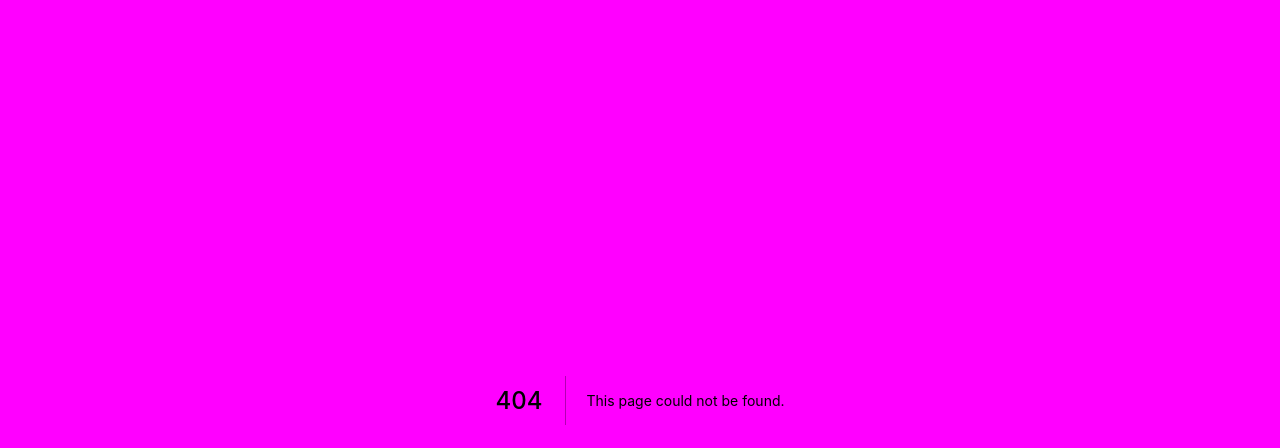
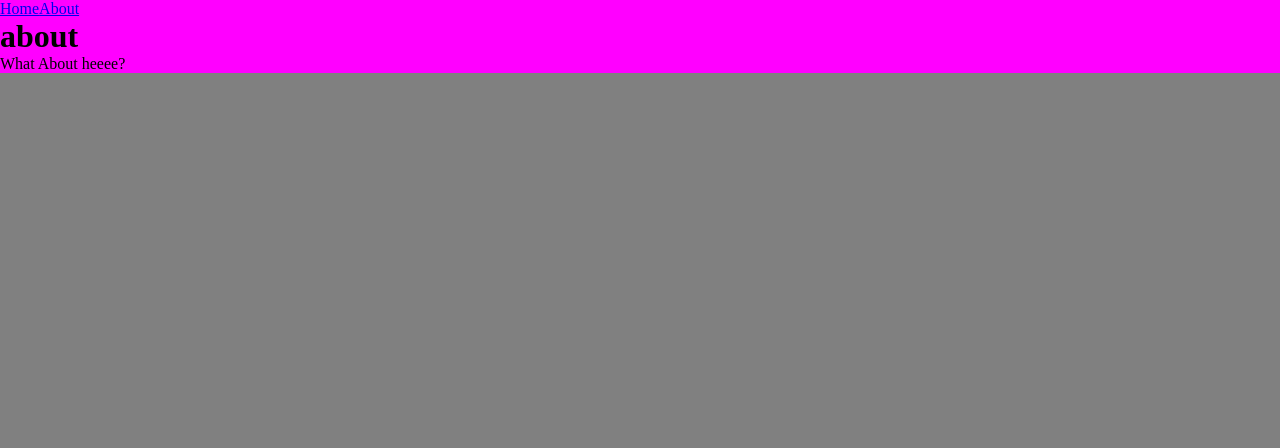
Before and after one commit to git-katalist/climb, a Next.js app: page /about in a window 1280 px wide. Before the commit this address had no page. Shown: the top 448 px of the page. Built offline with nearby package versions, Linux system fonts and the light colour scheme; a web font is replaced by a local one.

Commit message:
_app.js changed

```diff
--- a/pages/_app.js
+++ b/pages/_app.js
@@ -2,11 +2,22 @@
 
 import { Theme } from "../styles/Theme";
 import { Global } from "styles/Global";
+import Link from "next/link";
 
 function MyApp({ Component, pageProps }) {
   return (
     <ThemeProvider theme={Theme}>
       <Global />
+      <div>
+        <ul>
+          <Link href="/">
+            <a>Home</a>
+          </Link>
+          <Link href="/about">
+            <a>About</a>
+          </Link>
+        </ul>
+      </div>
       <Component {...pageProps} />
     </ThemeProvider>
   );
--- /dev/null
+++ b/pages/about.js
@@ -0,0 +1,10 @@
+const about = () => {
+  return (
+    <>
+      <h1>about</h1>
+      <p>What About heeee?</p>
+    </>
+  );
+};
+
+export default about;
```
